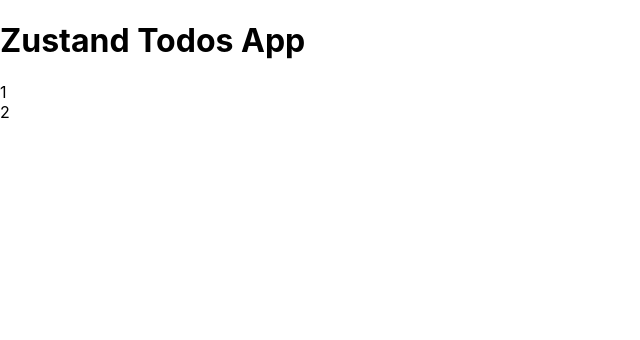
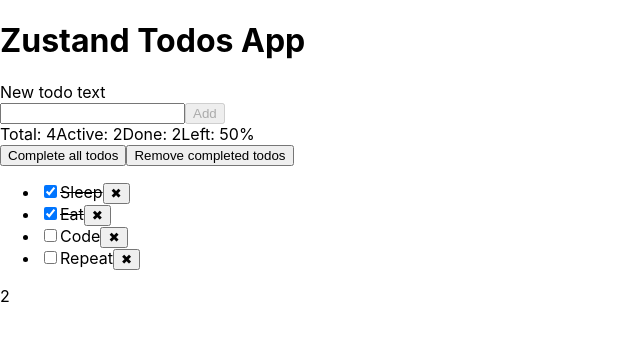
Before and after one commit to drahunpavel/zustand, a React (Create React App) app: page / in a window 1280 px wide. Shown: the top 340 px of the page, without its empty margins (0-640 px from the left). Built offline with nearby package versions, Linux system fonts and the light colour scheme; data requests are answered from the project's data file.

Commit message:
added Boundary

```diff
--- a/src/App.tsx
+++ b/src/App.tsx
@@ -1,6 +1,13 @@
 import React, { useEffect } from "react";
 import "./index.css";
 import useStore from "./store";
+import {
+  Boundary,
+  TodoControls,
+  TodoForm,
+  TodoInfo,
+  TodoList,
+} from "./components";
 
 // ассинхронный вызов получения списка за пределами компонента до рендеринга компонента
 useStore.getState().actions.fetchTodos();
@@ -17,7 +24,14 @@
       <header>
         <h1>Zustand Todos App</h1>
       </header>
-      <main>1</main>
+      <main>
+        <Boundary>
+          <TodoForm />
+          <TodoInfo />
+          <TodoControls />
+          <TodoList />
+        </Boundary>
+      </main>
       <footer>2</footer>
     </>
   );
--- a/src/components/Boundary.tsx
+++ b/src/components/Boundary.tsx
@@ -0,0 +1,23 @@
+import React from "react";
+import { shallow } from "zustand/shallow";
+import useStore from "../store";
+
+// import { Error } from './Error'
+// import { Loader } from './Loader'
+
+const Boundary = ({ children }) => {
+  const { loading, error } = useStore(
+    ({ loading, error }) => ({ loading, error }),
+    shallow
+  );
+
+  //   if (loading) return <Loader width={50} />;
+  if (loading) return <div>loading</div>;
+
+  //   if (error) return <Error error={error} />;
+  if (error) return <div>Error</div>;
+
+  return <>{children}</>;
+};
+
+export default Boundary;
--- a/src/components/TodoInfo.tsx
+++ b/src/components/TodoInfo.tsx
@@ -1,8 +1,8 @@
 import React, { useEffect } from "react";
-import shallow from "zustand/shallow";
+import { shallow } from "zustand/shallow";
 import useStore from "../store";
 
-export const TodoInfo = () => {
+const TodoInfo = () => {
   const { todos, info, updateInfo } = useStore(
     ({ todos, info, actions }) => ({
       todos,
@@ -14,7 +14,7 @@
 
   useEffect(() => {
     updateInfo();
-  }, [todos]);
+  }, [todos, updateInfo]);
 
   if (!info || !todos.length) return null;
 
@@ -28,3 +28,5 @@
     </div>
   );
 };
+
+export default TodoInfo;
--- a/src/components/index.ts
+++ b/src/components/index.ts
@@ -2,3 +2,5 @@
 export { default as TodoItem } from "./TodoItem";
 export { default as TodoList } from "./TodoList";
 export { default as TodoControls } from "./TodoControls";
+export { default as TodoInfo } from "./TodoInfo";
+export { default as Boundary } from "./Boundary";
```
